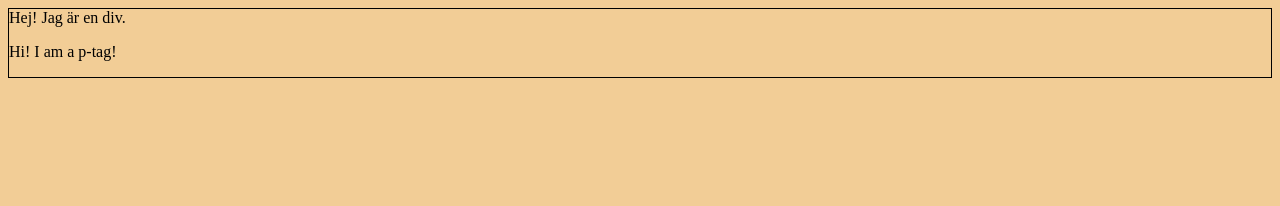
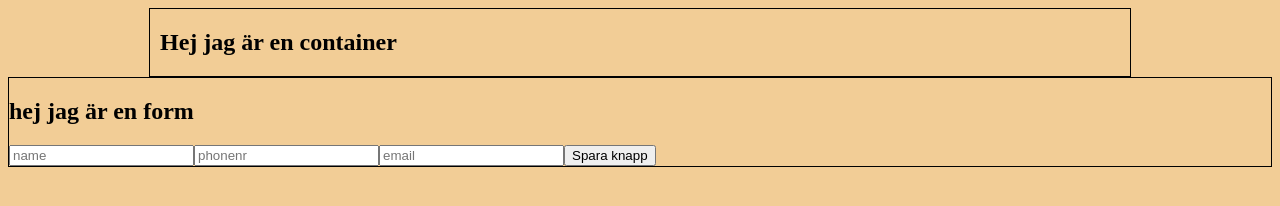
Before and after one commit to KevinCarvajal/Vanilla-Javascript, a website: page www/index.html in a window 1280 px wide. Drawn offline with Linux system fonts and the light colour scheme.

Commit message:
Form
building the structure of how the form will look like

```diff
--- /dev/null
+++ b/www/form.js
@@ -0,0 +1,20 @@
+
+
+//inside the form there is created input elements..
+let input = document.createElement("input");
+input.setAttribute('type', 'text');
+input.setAttribute('placeholder', 'name');
+
+let input2 = document.createElement("input");
+input2.setAttribute('type', 'text');
+input2.setAttribute('placeholder', 'phonenr');
+
+let input3 = document.createElement("input");
+input3.setAttribute('type', 'text');
+input3.setAttribute('placeholder', 'email');
+
+let button = document.createElement("button");
+button.setAttribute('value', 'text');
+button.innerHTML = 'Spara knapp';
+
+formdiv.append(input,input2, input3, button);
--- a/www/index.html
+++ b/www/index.html
@@ -11,4 +11,7 @@
 
 </body>
 <script src="index.js"></script>
+<script src="contacts.js"></script>
+<script src="storage.js"></script>
+<script src="form.js"></script>
 </html>
--- a/www/index.js
+++ b/www/index.js
@@ -1,11 +1,17 @@
 let body = document.querySelector('body');
 
-let div = document.createElement('div');
-div.innerHTML = 'Hej! Jag är en div.';
-body.append(div);
+let container = document.createElement('div')
+container.innerHTML = '<h2>Hej jag är en container</h2>';
+container.setAttribute('class', 'container');
+body.append(container)
 
-let p = document.createElement('p');
-p.innerHTML = 'Hi! I am a p-tag!';
-div.append(p);
+let form = document.createElement('form')
+form.innerHTML = '<h2>hej jag är en form</h2>';
+form.setAttribute('class', 'form-input');
+body.append(form);
 
-div.setAttribute('class', 'fine-div');
+
+
+let formdiv = document.createElement('div')
+let formdiv2 = document.createElement('div')
+form.append(formdiv)
--- a/www/style.css
+++ b/www/style.css
@@ -2,6 +2,15 @@ body{
     background-color:#f2cd96;
 }
 
-.fine-div{
+.container{
+    margin-right: auto; /* 1 */
+    margin-left:  auto; /* 1 */
+    max-width: 960px; /* 2 */
+    padding-right: 10px; /* 3 */
+    padding-left:  10px; /* 3 */
     border: 1px solid black;
 }
+
+.form-input{
+    border: 1px solid black;
+}
```
Also changed, not shown: www/storage.js (added, +24 -0 lines).
